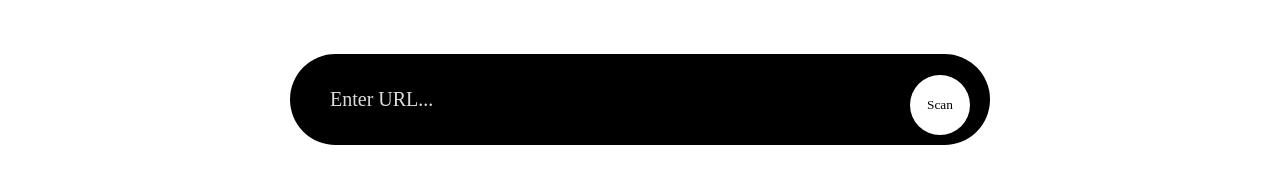
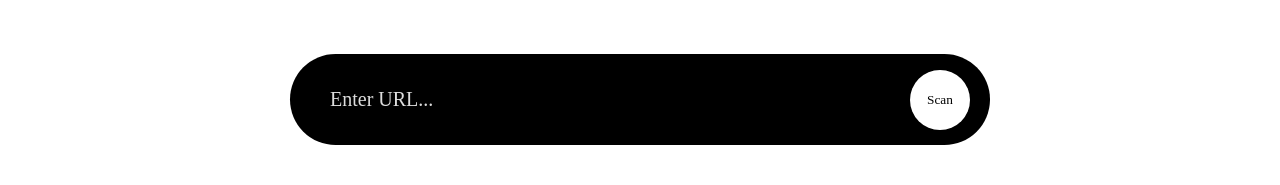
Before and after one commit to albert-du/SafeSites, a React (Create React App) app in the folder client/: page / in a window 1280 px wide. Shown: the part 316-501 px from the top of the page. Built offline with nearby package versions, Linux system fonts and the light colour scheme; a web font is replaced by a local one.

Commit message:
Centering misaligned button
Button was misaligned so I just centered it by adding some margin to the bottom.

```diff
--- a/client/src/component/Scan.css
+++ b/client/src/component/Scan.css
@@ -32,6 +32,10 @@
     display: flex;
     align-items: center;
     justify-content: center;
+}
+
+.btn1 {
+    margin-bottom: 5px;
 }
 
 .results {
```
